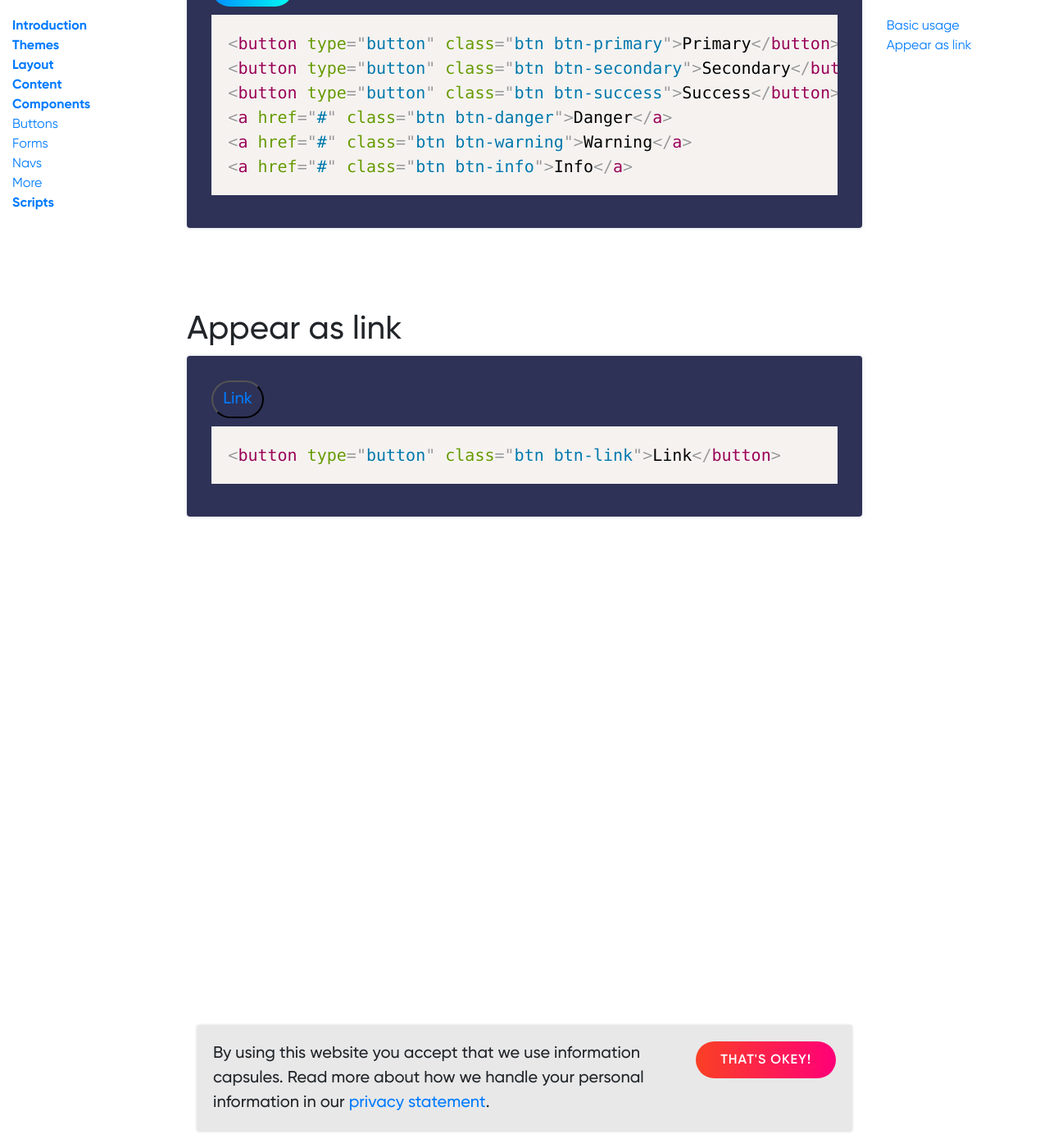
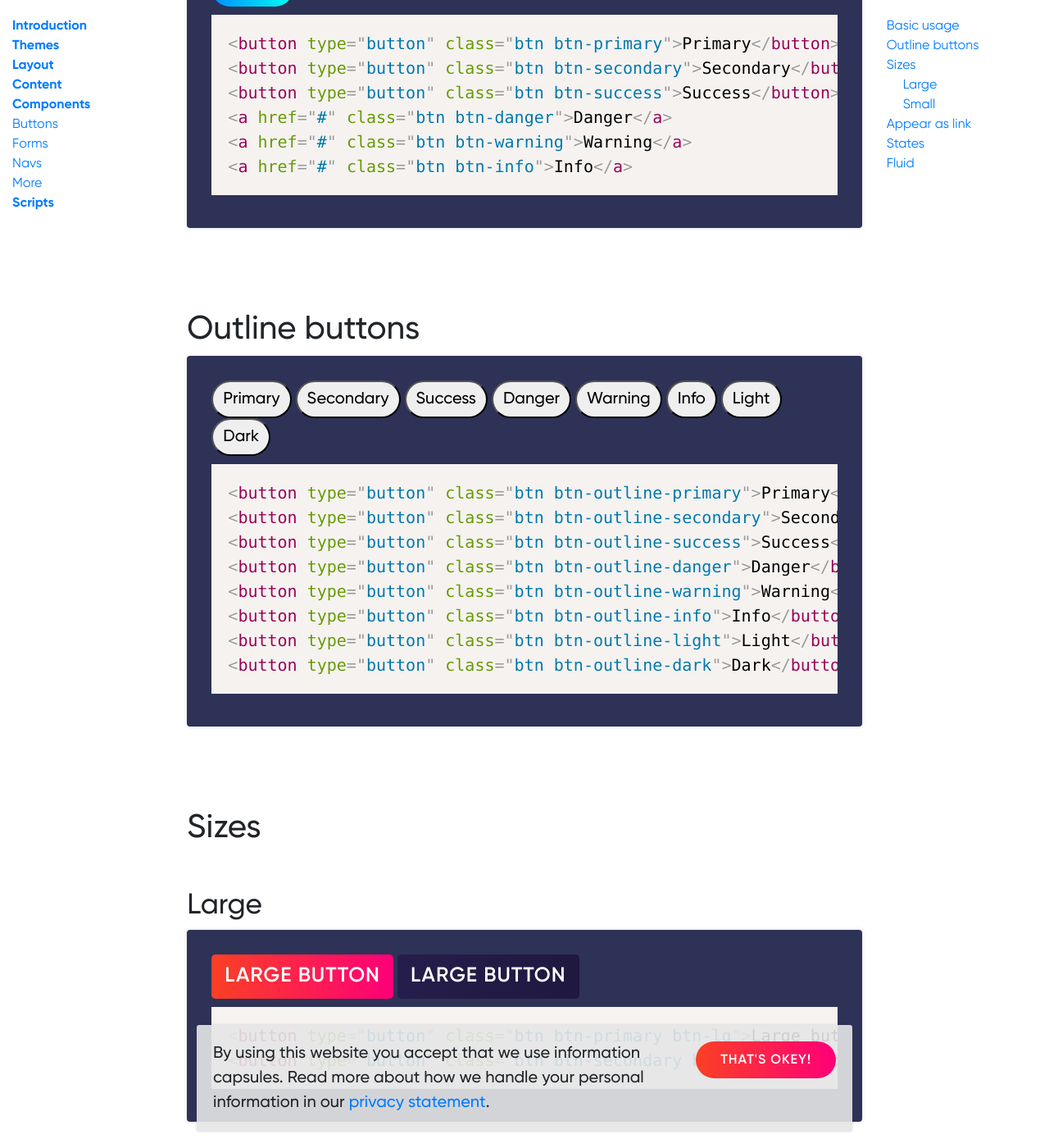
Before and after one commit to vecora/ds-vecora, a Jekyll site: the page built from docs/components/buttons.md, in a window 1280 px wide and 1400 px high, scrolled down 480 px. Shown: the whole window at 82% size. Built offline with Jekyll 4.4.1, drawn with Linux system fonts in a browser that asks for light colours; some web fonts are replaced; some of the changed text lies outside the part shown.

Commit message:
more documentation

```diff
--- a/docs/components/buttons.md
+++ b/docs/components/buttons.md
@@ -19,6 +19,38 @@
 {% endcapture %}
 {% include example.html content=example %}
 
+## Outline buttons
+
+{% capture example %}
+<button type="button" class="btn btn-outline-primary">Primary</button>
+<button type="button" class="btn btn-outline-secondary">Secondary</button>
+<button type="button" class="btn btn-outline-success">Success</button>
+<button type="button" class="btn btn-outline-danger">Danger</button>
+<button type="button" class="btn btn-outline-warning">Warning</button>
+<button type="button" class="btn btn-outline-info">Info</button>
+<button type="button" class="btn btn-outline-light">Light</button>
+<button type="button" class="btn btn-outline-dark">Dark</button>
+{% endcapture %}
+{% include example.html content=example %}
+
+
+## Sizes
+
+### Large
+
+{% capture example %}
+<button type="button" class="btn btn-primary btn-lg">Large button</button>
+<button type="button" class="btn btn-secondary btn-lg">Large button</button>
+{% endcapture %}
+{% include example.html content=example %}
+
+### Small
+
+{% capture example %}
+<button type="button" class="btn btn-primary btn-sm">Small button</button>
+<button type="button" class="btn btn-secondary btn-sm">Small button</button>
+{% endcapture %}
+{% include example.html content=example %}
 
 ## Appear as link
 
@@ -26,3 +58,7 @@
 <button type="button" class="btn btn-link">Link</button>
 {% endcapture %}
 {% include example.html content=example %}
+
+## States
+
+## Fluid
```
